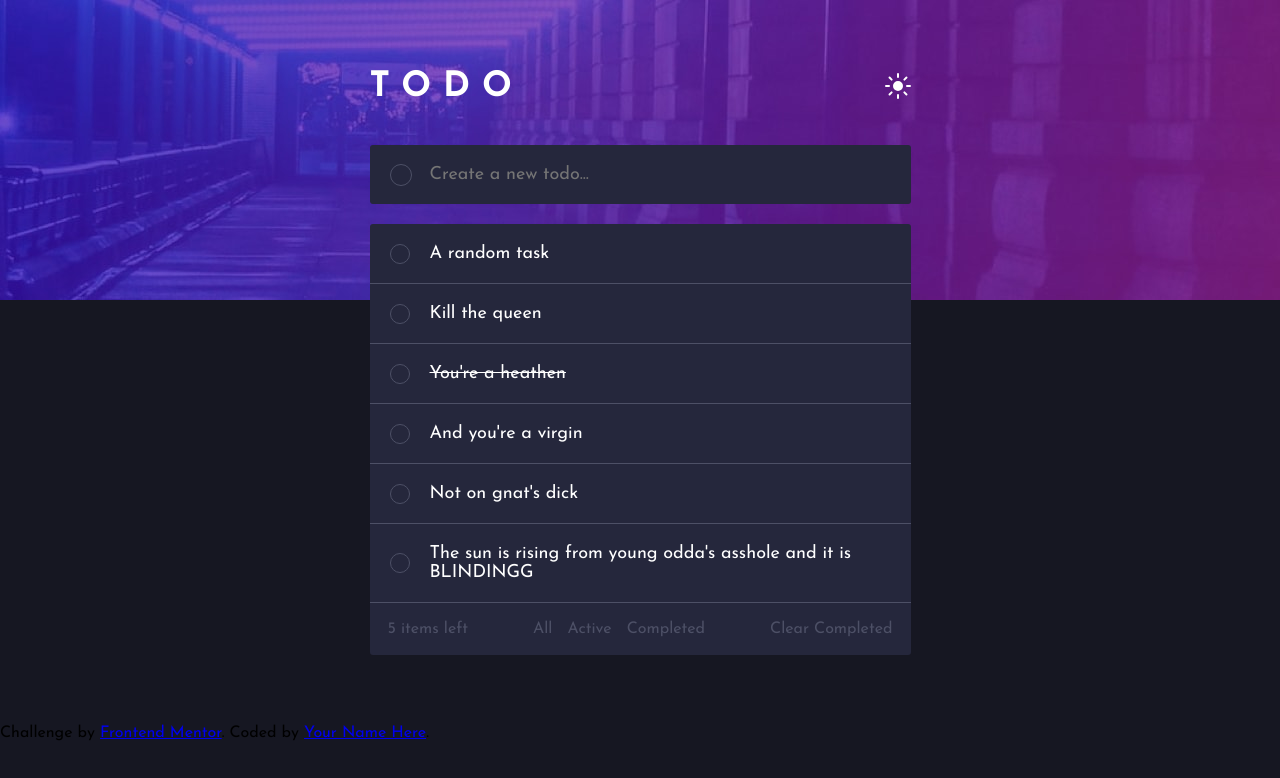
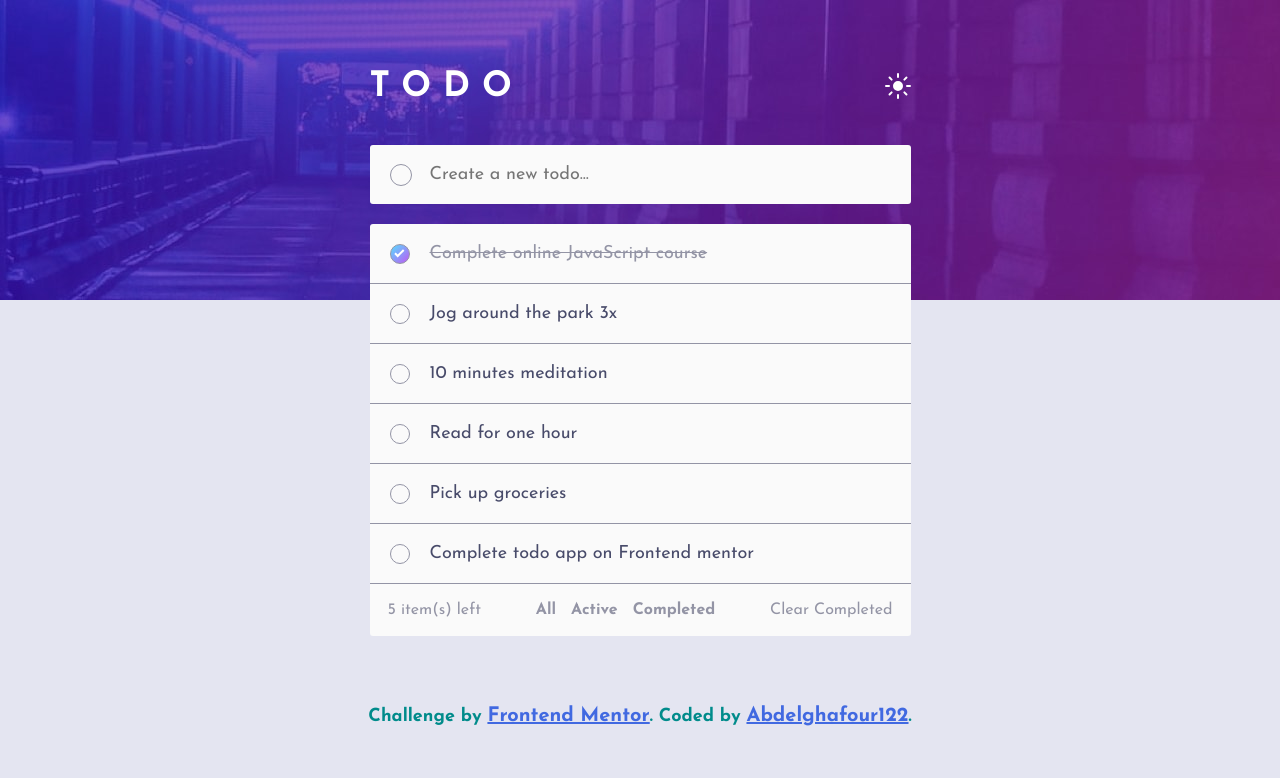
Before and after one commit to Nurzigit/TODOMENTOR, a React (Create React App) app: page / in a window 1280 px wide. Shown: the top 778 px of the page. Built offline with nearby package versions, Linux system fonts and the light colour scheme.

Commit message:
finish theming

```diff
--- a/src/App.css
+++ b/src/App.css
@@ -18,6 +18,10 @@
   --vd-gblue-d: hsl(233, 14%, 35%);
   --vd-gblue-darker-d: hsl(237, 14%, 26%);
 
+  /* gradient colors */
+  --grad-one: hsl(192, 100%, 67%);
+  --grad-two: hsl(280, 87%, 65%);
+
   /*ANY ACTIVE SELECTOR */
   --active: var(--br-b);
 
@@ -29,16 +33,9 @@
   box-sizing: border-box;
 }
 
-body {
-  margin: 0;
-  font-family: "Josefin Sans";
-  min-height: 100vh;
-  background-color: var(--vd-blue-d);
-}
-
 .dark {
   --main-backcolor: var(--vd-blue-d);
-  --todo-color: var(--vd-gblue-darker-d);
+  --todo-color: var(--vd-d-blue-d);
   --text-color: var(--l-gblue-d);
   --text-crossed-c: var(--vd-gblue-d);
   --cont-text-c: var(--d-gblue-d);
@@ -52,6 +49,13 @@ body {
   --text-crossed-c: var(--d-gblue-l);
   --cont-text-c: var(--d-gblue-l);
   --cont-text-hov: var(--vd-gblue-l);
+}
+
+body {
+  margin: 0;
+  font-family: "Josefin Sans";
+  min-height: 100vh;
+  background-color: var(--main-backcolor);
 }
 
 button {
@@ -141,7 +145,7 @@ main.light-mode {
   height: 20px;
   width: 20px;
   transform: translateY(-50%);
-  border: 1px solid var(--vd-gblue-d);
+  border: 1px solid var(--text-crossed-c);
   border-radius: 50%;
 }
 
@@ -152,10 +156,10 @@ main.light-mode {
   width: 100%;
   font-family: inherit;
   font-size: var(--reg-fs);
-  background-color: var(--vd-d-blue-d);
+  background-color: var(--todo-color);
   border: none;
   border-radius: 3px;
-  color: white;
+  color: var(--text-color);
   outline: none;
   caret-color: var(--br-b);
 }
@@ -170,26 +174,14 @@ main.light-mode {
   align-items: center;
   justify-content: space-between;
   width: 100%;
-  color: white;
+  color: var(--text-color);
   font-size: var(--reg-fs);
-  background-color: var(--vd-d-blue-d);
+  background-color: var(--todo-color);
   padding: 20px;
   padding-left: 60px;
-  border-bottom: 1px solid var(--vd-gblue-d);
+  border-bottom: 1px solid var(--text-crossed-c);
   position: relative;
 }
-/* .todo::before {
-  content: "";
-  position: absolute;
-  left: 20px;
-  top: 50%;
-  height: 20px;
-  width: 20px;
-  transform: translateY(-50%);
-  border: 1px solid var(--vd-gblue-d);
-  border-radius: 50%;
-  cursor: pointer;
-} */
 
 .todo .left > span {
   display: inline-block;
@@ -199,7 +191,7 @@ main.light-mode {
   height: 20px;
   width: 20px;
   transform: translateY(-50%);
-  border: 1px solid var(--vd-gblue-d);
+  border: 1px solid var(--text-crossed-c);
   border-radius: 50%;
   cursor: pointer;
 }
@@ -208,7 +200,21 @@ main.light-mode {
   line-height: 0;
 }
 
-.todo span img {
+.todo .left span {
+  display: flex;
+  align-items: center;
+  justify-content: center;
+}
+
+.todo .left span.completed {
+  background-image: linear-gradient(135deg, var(--grad-one), var(--grad-two));
+}
+
+.todo .left span img {
+  width: 11px;
+  height: 9px;
+}
+.todo > span img {
   height: 18px;
   width: 18px;
   cursor: pointer;
@@ -229,19 +235,26 @@ main.light-mode {
     align-items: center;
     justify-content: space-between;
     padding: 18px;
-    background-color: var(--vd-d-blue-d);
-    color: var(--vd-gblue-d);
+    background-color: var(--todo-color);
+    color: var(--text-crossed-c);
   }
 }
 
 .desktop-opt button {
-  color: var(--vd-gblue-d);
+  color: var(--text-crossed-c);
   font-size: 16px;
   transition: 0.2s;
 }
 
 .desktop-opt button:hover {
   color: white;
+}
+
+.desktop-opt .categ button {
+  font-weight: bold;
+}
+.desktop-opt .categ button:hover {
+  color: var(--text-color);
 }
 
 .desktop-opt .categ button:not(:last-of-type) {
@@ -299,3 +312,20 @@ main.light-mode {
 .mobile-opt .deattached button:not(:last-of-type) {
   margin-right: 15px;
 }
+
+s {
+  color: var(--text-crossed-c);
+}
+
+footer {
+  text-align: center;
+  color: darkcyan;
+  font-size: 18px;
+  font-weight: bold;
+  margin-bottom: 20px;
+}
+
+footer a {
+  color: royalblue;
+  font-size: 20px;
+}
--- a/src/App.js
+++ b/src/App.js
@@ -24,7 +24,7 @@ function App() {
           >
             Frontend Mentor
           </a>
-          . Coded by <a href="#">Your Name Here</a>.
+          . Coded by <a href="#">Abdelghafour122</a>.
         </footer>
       </div>
     </main>
--- a/src/components/Core.jsx
+++ b/src/components/Core.jsx
@@ -1,9 +1,17 @@
-import React, { useState } from "react";
+import React, { useEffect, useState } from "react";
 import Head from "./Head";
 import TodosList from "./TodosList";
 import data from "../data.json";
 const Core = ({ onChangeTheme }) => {
   const [todos, setTodos] = useState(data);
+  const [todosCount, setTodosCount] = useState(
+    todos.filter((todo) => !todo.completed && todo).length
+  );
+
+  useEffect(() => {
+    setTodosCount(todos.filter((todo) => !todo.completed && todo).length);
+  }, [todos]);
+
   const makeTodo = (val) => {
     if (val.trim())
       setTodos([
@@ -68,6 +76,7 @@ const Core = ({ onChangeTheme }) => {
         onCompleted={showCompleted}
         onActive={showActive}
         onToggleDone={toggleDone}
+        onChangeCount={todosCount}
       />
     </div>
   );
--- a/src/components/Options.jsx
+++ b/src/components/Options.jsx
@@ -1,10 +1,10 @@
 import React from "react";
 
-const Options = ({ onClear, onAll, onCompleted, onActive }) => {
+const Options = ({ onClear, onAll, onCompleted, onActive, onChangeCount }) => {
   return (
     <>
       <div className="desktop-opt hide-in-mobile">
-        <p>5 items left</p>
+        <p>{`${onChangeCount} item(s) left`}</p>
         <div className="categ">
           <button
             onClick={() => {
@@ -32,7 +32,7 @@ const Options = ({ onClear, onAll, onCompleted, onActive }) => {
       </div>
       <div className="mobile-opt hide-in-desktop">
         <div className="attached">
-          <p>5 items left</p>
+          <p> {`${onChangeCount} item(s) left`} </p>
           <button
             onClick={() => {
               onClear();
--- a/src/components/Todo.jsx
+++ b/src/components/Todo.jsx
@@ -8,10 +8,14 @@ const Todo = ({ passData, onDelete, onToggleDone }) => {
     <div className="todo">
       <div className="left">
         <span
+          className={completed ? "completed" : ""}
           onClick={() => {
             onToggleDone(id);
           }}
-        ></span>
+        >
+          {" "}
+          {completed && <img src={check} alt="check mark"></img>}{" "}
+        </span>
         {completed ? <s> {text} </s> : <p> {text} </p>}
       </div>
       <span>
--- a/src/components/TodosList.jsx
+++ b/src/components/TodosList.jsx
@@ -10,6 +10,7 @@ const TodosList = ({
   onCompleted,
   onActive,
   onToggleDone,
+  onChangeCount,
 }) => {
   return (
     <div className="todos-list">
@@ -28,8 +29,8 @@ const TodosList = ({
         onAll={onAll}
         onCompleted={onCompleted}
         onActive={onActive}
-      />{" "}
-      {/* this should be a list item, if the list isn't empty*/}
+        onChangeCount={onChangeCount}
+      />
     </div>
   );
 };
--- a/src/data.json
+++ b/src/data.json
@@ -1,32 +1,32 @@
 [
   {
     "id": 1,
-    "text": "A random task",
-    "completed": false
+    "text": "Complete online JavaScript course",
+    "completed": true
   },
   {
     "id": 2,
-    "text": "Kill the queen",
+    "text": "Jog around the park 3x",
     "completed": false
   },
   {
     "id": 3,
-    "text": "You're a heathen",
-    "completed": true
+    "text": "10 minutes meditation",
+    "completed": false
   },
   {
     "id": 4,
-    "text": "And you're a virgin",
+    "text": "Read for one hour",
     "completed": false
   },
   {
     "id": 5,
-    "text": "Not on gnat's dick",
+    "text": "Pick up groceries",
     "completed": false
   },
   {
     "id": 6,
-    "text": "The sun is rising from young odda's asshole and it is BLINDINGG",
+    "text": "Complete todo app on Frontend mentor",
     "completed": false
   }
 ]
```
